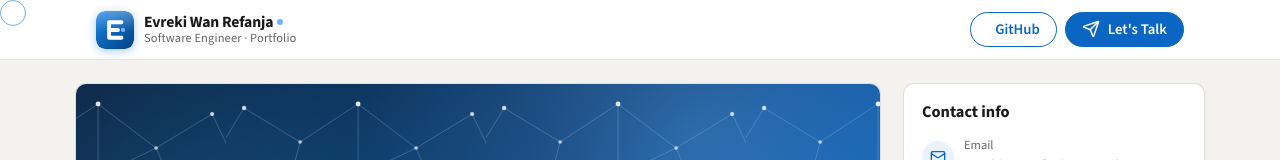
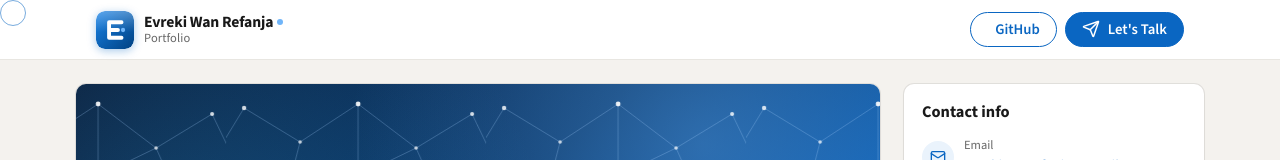
Before and after one commit to Evreki/web-portofolio-evreki, a plain HTML site: page index.html in a window 1280 px wide. Shown: the top 160 px of the page. Drawn offline with nearby package versions, Linux system fonts and the light colour scheme; some icons are missing.

Commit message:
baru clean

```diff
--- a/index.html
+++ b/index.html
@@ -96,7 +96,7 @@
                 </span>
                 <span class="nav-logo-text">
                     <strong>Evreki Wan Refanja<span class="logo-accent"></span></strong>
-                    <small>Software Engineer · Portfolio</small>
+                    <small>Portfolio</small>
                 </span>
             </a>
             <div class="nav-extra-controls">
```
